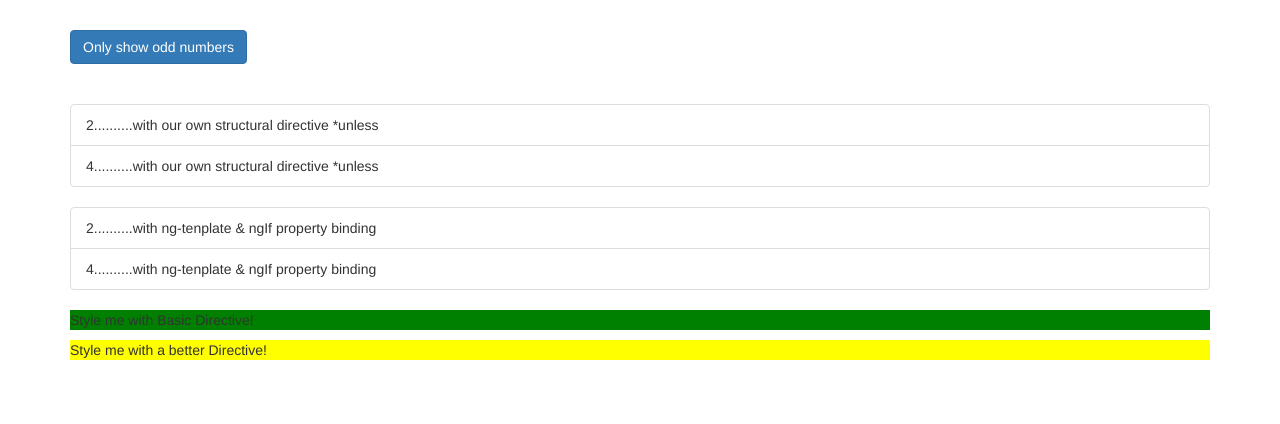
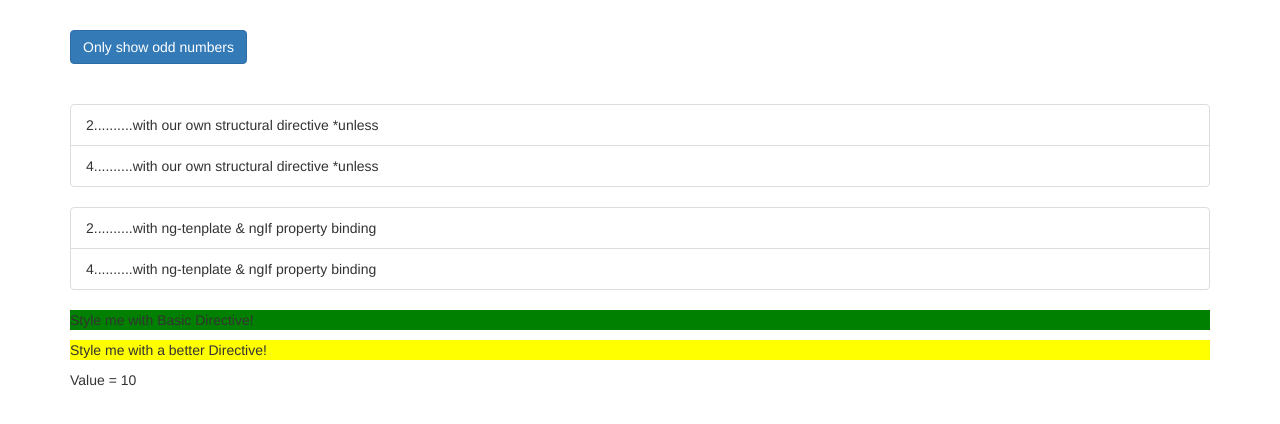
Before and after one commit to zoechbauer/ng-directives, an Angular app: page / in a window 1280 px wide. Shown: the top 424 px of the page. Built offline with nearby package versions, Linux system fonts and the light colour scheme.

Commit message:
ngSwitch

```diff
--- a/src/app/app.component.html
+++ b/src/app/app.component.html
@@ -71,4 +71,10 @@
   <p [appBetterHighlight]="'red'" [defaultColor]="'yellow'">
     Style me with a better Directive!
   </p>
+  <div [ngSwitch]="value">
+    <p *ngSwitchCase="5">Value = 5</p>
+    <p *ngSwitchCase="10">Value = 10</p>
+    <p *ngSwitchCase="100">Value = 100</p>
+    <p *ngSwitchDefault>Value is default</p>
+  </div>
 </div>
--- a/src/app/app.component.ts
+++ b/src/app/app.component.ts
@@ -10,4 +10,5 @@
   oddNumbers = [1, 3, 5];
   evenNumbers = [2, 4];
   onlyOdd = false;
+  value = 10;
 }
```
